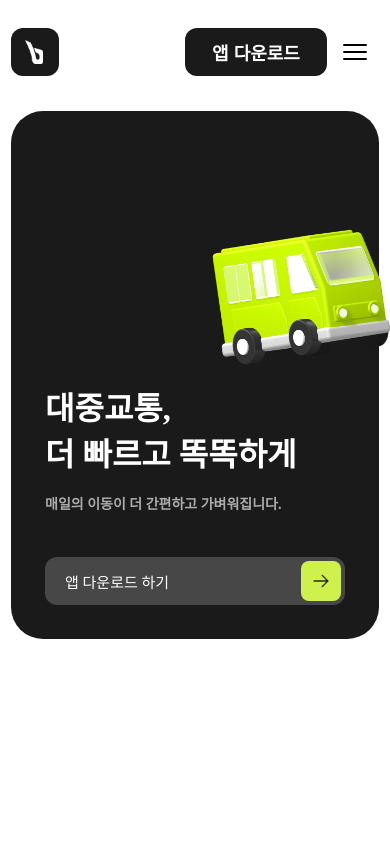
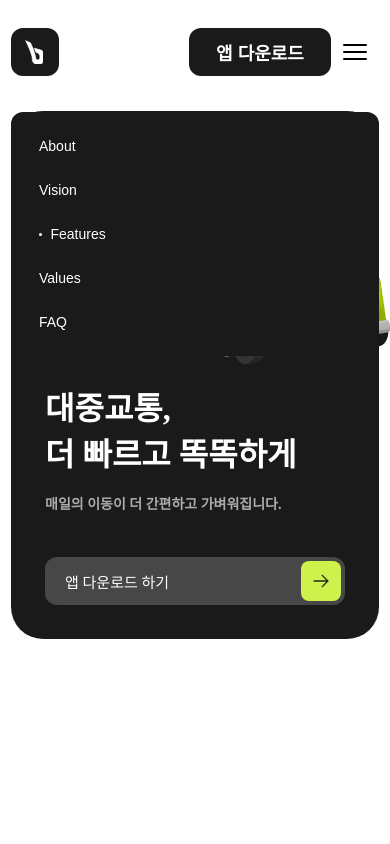
Before and after one commit to doomin03/buster-interaction, a Vue app: page / in a window 390 px wide. Both pictures are taken after a click on the element 355 px from the left and 52 px from the top of the page. Shown: the top 844 px of the page. Built offline with nearby package versions, Linux system fonts and the light colour scheme.

Commit message:
피드백 내용 적용

```diff
--- a/src/assets/style/common.scss
+++ b/src/assets/style/common.scss
@@ -27,11 +27,27 @@ button {
 
 
 .nav-item {
+    display: flex;
+    align-items: center;
+    gap: 8.5px;
     font-weight: 500;
     font-size: 14px;
     text-align: center;
     padding: 14px 16px;
     color: #202020;
+    &.menu{
+        color: #ffffff !important;
+    }
+    &.active{
+        &::before{
+            content: "";
+            display: inline-block;
+            background: #ffffff;
+            width: 3px;
+            height: 3px;
+            border-radius: 100px;
+        }
+    }
 }
 
 .header {
@@ -39,11 +55,14 @@ button {
     top: 28px;
     left: 50%;
     transform: translateX(-50%);
+    z-index: 10;
+
+    .header-top{
+        max-width: 1152px;
+        margin: 0 auto;
         display: flex;
         justify-content: center;
         align-items: center;
-
-    z-index: 10;
 
         &.active {
             top: 12px;
@@ -66,6 +85,11 @@ button {
             .download-btn {
                 background-color: #FFFFFF;
                 color: #1A1A1A;
+            }
+
+
+            @media (max-width: 726px) {
+                width: 100%;
             }
         }
 
@@ -120,6 +144,29 @@ button {
             font-weight: 700;
             font-size: 18px;
             text-align: center;
+        }
+    }
+
+    .header-bottom{
+        margin-top: 36px;
+        background: #1A1A1A;
+        border-radius: 12px;
+        padding: 12px;
+        display: flex;
+        flex-direction: column;
+        justify-content: start;
+        align-items: start;
+    }
+
+    .overlay {
+        position: fixed;
+        top: 0;
+        left: 0;
+        width: 100%;
+        height: 100%;
+        z-index: 5;
+        background: linear-gradient(0deg, #FFFFFF, #FFFFFF),
+        linear-gradient(0deg, #F5F4F6, #F5F4F6);
     }
 
 
--- a/src/components/Intro.vue
+++ b/src/components/Intro.vue
@@ -1,6 +1,8 @@
 <template>
     <div class="container-content">
-        <div class="header" :class="{'active': offsetY >= 100}">
+<!--        <div v-if="menu" class="overlay"></div>-->
+        <div class="header" >
+            <div class="header-top" :class="{'active': offsetY >= 100}">
                 <div class="header-logo">
                     <div class="icon"></div>
                 </div>
@@ -16,6 +18,14 @@
                     <div class="bar"></div>
                     <div class="bar"></div>
                     <div class="bar"></div>
+                </div>
+            </div>
+            <div class="header-bottom" v-if="menu " >
+                <button class="nav-item menu" :class="{'active' : activeIndex==0}" @click="moveSection(0)">About</button>
+                <button class="nav-item menu" :class="{'active' : activeIndex==1}" @click="moveSection(1)">Vision</button>
+                <button class="nav-item menu" :class="{'active' : activeIndex==2}" @click="moveSection(2)">Features</button>
+                <button class="nav-item menu" :class="{'active' : activeIndex==3}" @click="moveSection(3)">Values</button>
+                <button class="nav-item menu" :class="{'active' : activeIndex==4}" @click="moveSection(4)">FAQ</button>
             </div>
         </div>
 
@@ -409,6 +419,7 @@ export default {
             }
 
 
+
             this.activateVisibleElements('.message');
             this.activateVisibleElements('.vision-section');
             this.activateVisibleElements('.vision-message');
@@ -424,6 +435,7 @@ export default {
             this.activateVisibleElements('.experience');
             this.activateVisibleElements('.time');
             this.activateVisibleElements('.question-1, .question-2, .question-3');
+            this.showSection();
         },
 
         moveSection(index) {
@@ -444,6 +456,24 @@ export default {
                 return;
             }
             this.menu = true;
+        },
+
+        showSection(){
+            const sections = document.querySelectorAll('[id^="section-"]');
+            const viewportHeight = window.innerHeight;
+
+            for (let i = 0; i < sections.length; i++) {
+                const rect = sections[i].getBoundingClientRect();
+                const isVisible = rect.top < viewportHeight / 2 && rect.bottom > viewportHeight / 2;
+
+                if (isVisible) {
+                    if (this.activeIndex !== i) {
+                        this.activeIndex = i;
+                        console.log('activeIndex:', this.activeIndex);
+                    }
+                    break;
+                }
+            }
         }
     },
 };
```
Lines whose indentation alone changed are shown as unchanged.
